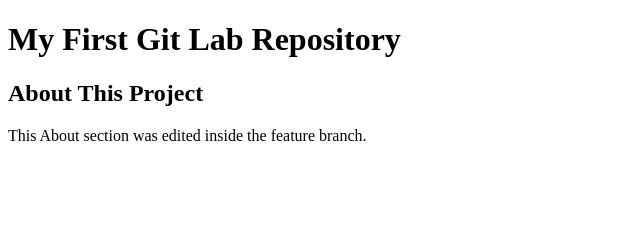
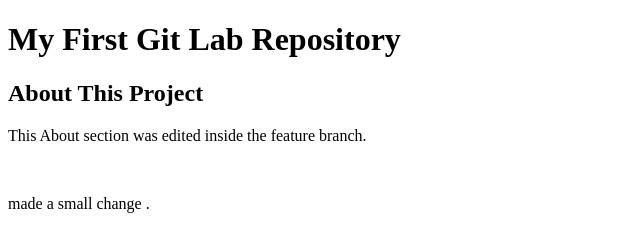
Before and after one commit to TobilobaOwoade/week_2_gitlab, a plain HTML site: page week_2_gitlab/index.html in a window 1280 px wide. Shown: the whole page, without its empty margins (0-640 px from the left). Drawn offline with Linux system fonts and the light colour scheme.

Commit message:
simple change

```diff
--- a/week_2_gitlab/index.html
+++ b/week_2_gitlab/index.html
@@ -14,5 +14,8 @@
  <p>This About section was edited inside the feature branch.</p>
 
 </section>
+<footer>
+ <p>made a small change .</p>
+</footer>
 </body>
 </html>
```
